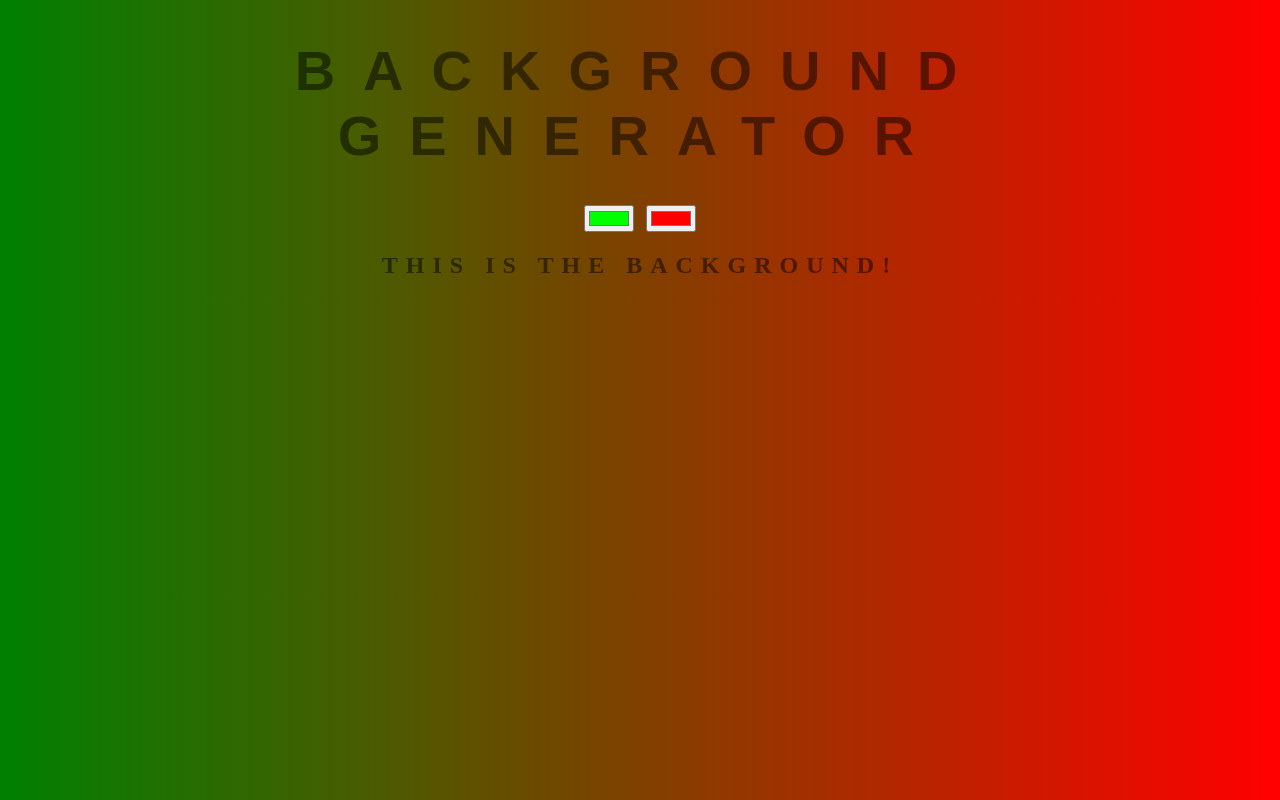
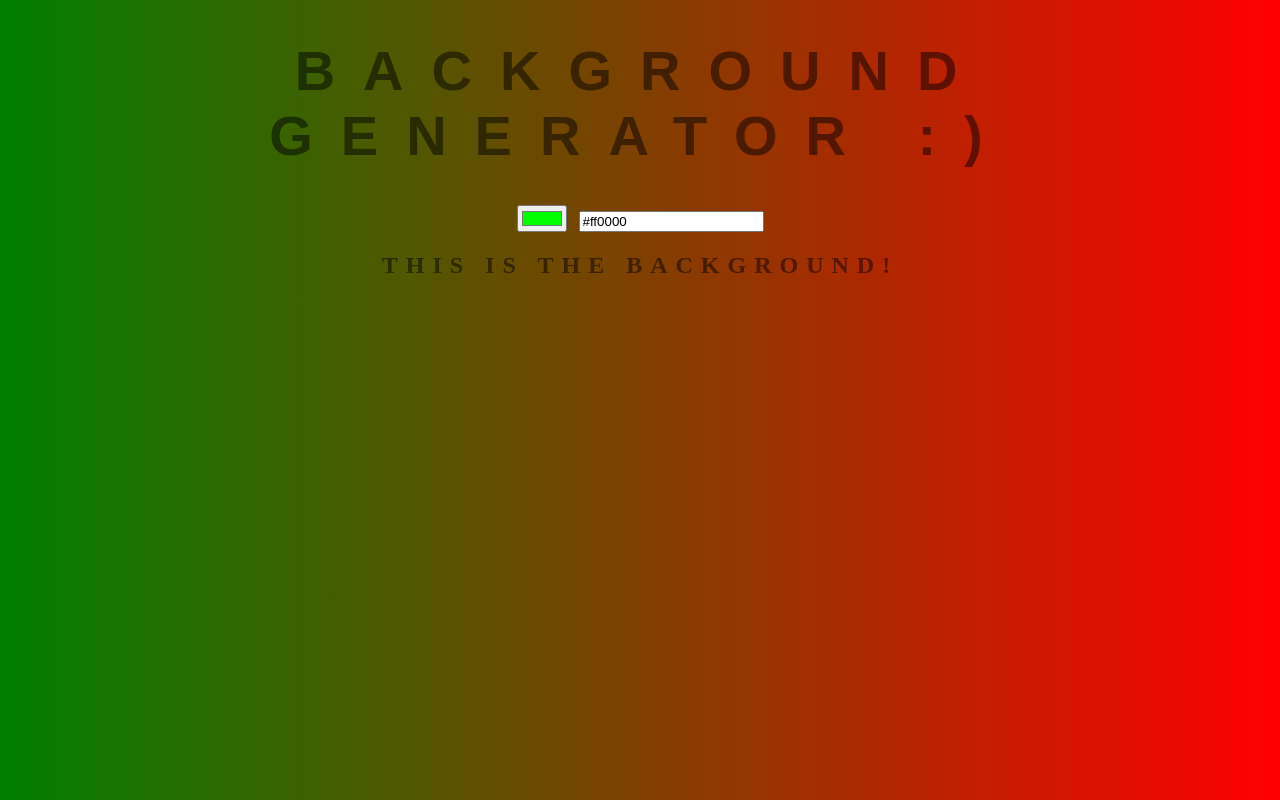
Before and after one commit to Skuez/background-generator, a plain HTML site: page index.html in a window 1280 px wide. Drawn offline with Linux system fonts and the light colour scheme.

Commit message:
change sumn

```diff
--- a/index.html
+++ b/index.html
@@ -10,9 +10,9 @@
 </head>
 
 <body id="gradient">
-    <h1>Background Generator</h1>
+    <h1>Background Generator :)</h1>
     <input class="color1" type="color" name="color1" value="#00ff00">
-    <input class="color2" type="color" name="color2" value="#ff0000">
+    <input class="color2" typge="color" name="color2" value="#ff0000">
 
     <h2>This is the background!</h2>
     <h3></h3>
```
